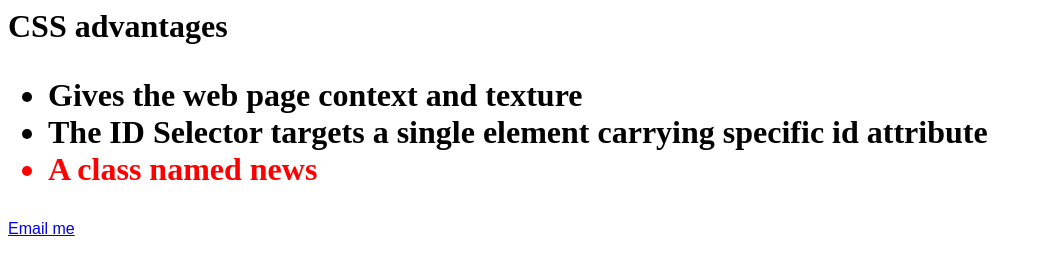
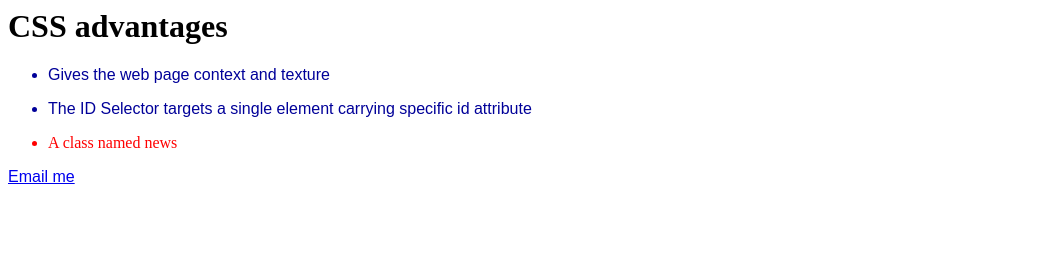
Before and after one commit to Lilfiebs10/CSSadvantages, a plain HTML site: page ch3Advantage1.html in a window 1280 px wide. Shown: the whole page, without its empty margins (0-1042 px from the left). Drawn offline with Linux system fonts and the light colour scheme.

Commit message:
Fix HTML structure and add paragraph tags

```diff
--- a/ch3Advantage1.html
+++ b/ch3Advantage1.html
@@ -1,17 +1,18 @@
 <body>
-<h1>
-  CSS advantages
+
+<h1>  CSS advantages</h1>
+
   <ul>
-    <li>Gives the web page context and texture
+    <li><p>Gives the web page context and texture</p>
     </li>
-    <li>
-      The ID Selector targets a single element carrying specific id attribute
+    <li><p>
+      The ID Selector targets a single element carrying specific id attribute</p>
     </li>
-    <li class="news">
-      A class named news
+    <li class="news"><p>
+      A class named news</p>
     </li>
   </ul>
-</h1>
+
 <a href="https://www.w3.org"></a>
 <a href="mailto:lffiebig@mail.lipscomb.com">Email me</a>
   <link rel="stylesheet"href="ch3.css">
```
